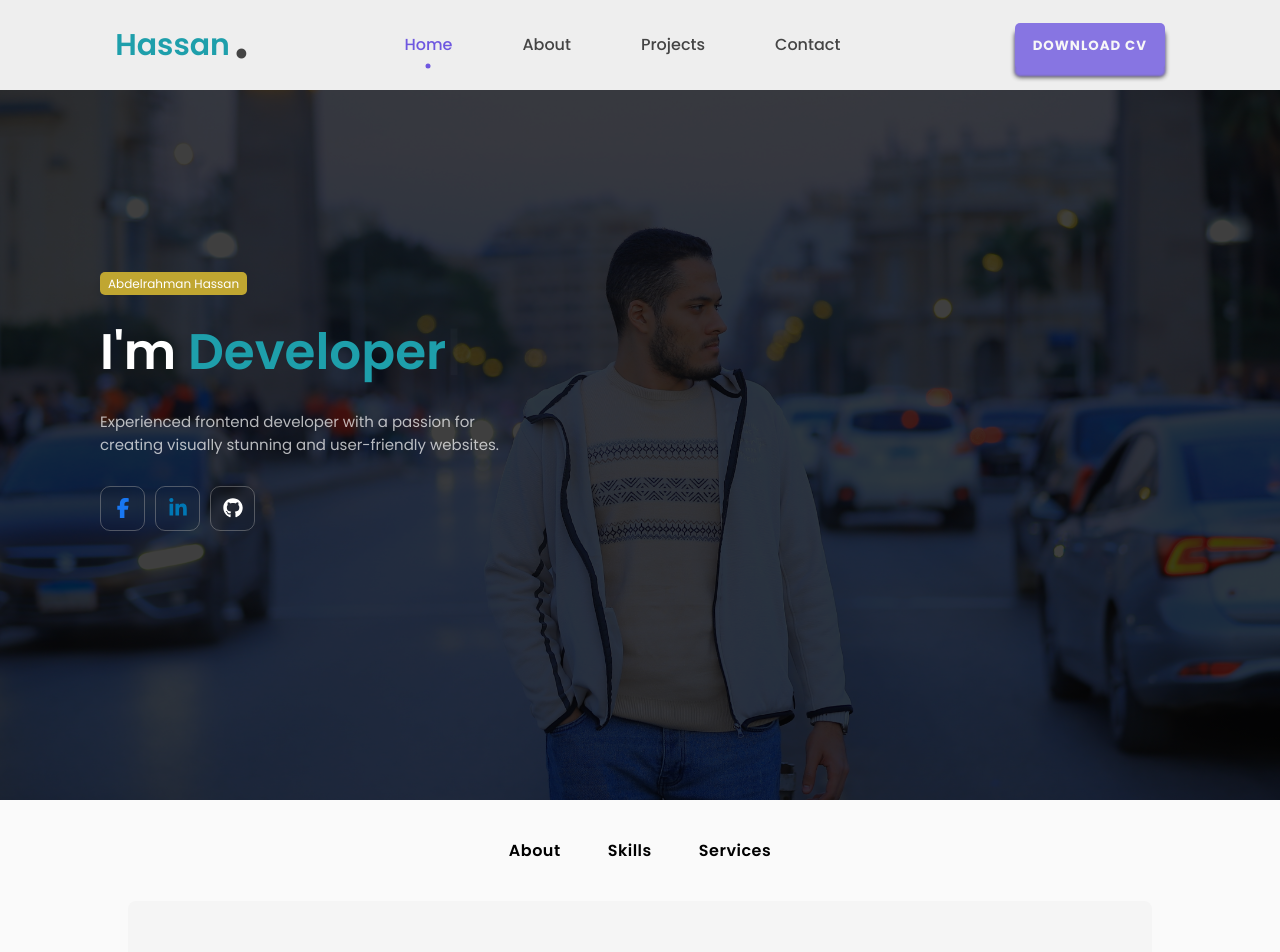
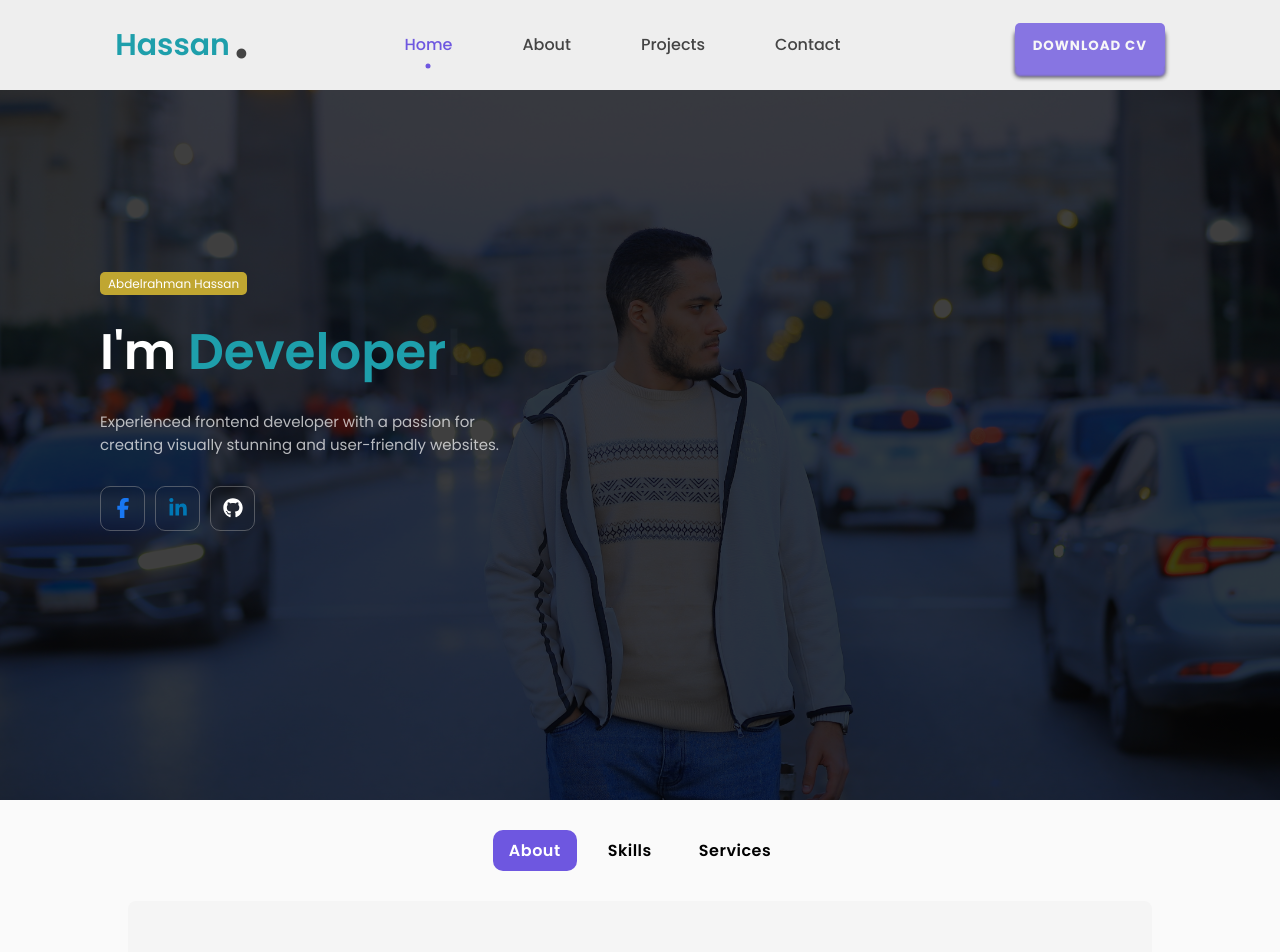
Before and after one commit to AbdelrahmanHassanAlii/Portfolio-React, a React (Create React App) app: page / in a window 1280 px wide. Shown: the top 952 px of the page. Built offline with nearby package versions, Linux system fonts and the light colour scheme.

Commit message:
refactor the set active link on about me section

```diff
--- a/src/assets/style/about-me-links.css
+++ b/src/assets/style/about-me-links.css
@@ -37,8 +37,7 @@
   }
 }
 
-.about-me-links a:hover,
-.about-me-links a:active{
+.about-me-links a:hover{
   color: #fff;
   background-color: var(--first-color);
   border-radius: 10px;
@@ -47,3 +46,13 @@
   -ms-border-radius: 10px;
   -o-border-radius: 10px;
 }
+
+.about-me-links a.active {
+  color: #fff;
+  background-color: var(--first-color);
+  border-radius: 10px;
+  -webkit-border-radius: 10px;
+  -moz-border-radius: 10px;
+  -ms-border-radius: 10px;
+  -o-border-radius: 10px;
+}
--- a/src/components/AboutMeLinks.js
+++ b/src/components/AboutMeLinks.js
@@ -1,15 +1,37 @@
-import React from "react";
+import React, { useState } from "react";
 import { Link } from "react-router-dom";
 import "../assets/style/about-me-links.css";
 
 export default function AboutMeLinks() {
+  const [activeLink, setActiveLink] = useState("/aboutme/about");
+
+  const handleClick = (to) => {
+    setActiveLink(to);
+  };
+
   return (
     <div className="about-me-links">
-      <Link to="/aboutme/about">About</Link>
-      <Link to="/aboutme/skills">Skills</Link>
-      <Link to="/aboutme/services">Services</Link>
-      {/* <Link to="/aboutme/education">Education</Link>
-      <Link to="/aboutme/award">Award</Link> */}
+      <Link
+        to="/aboutme/about"
+        className={activeLink === "/aboutme/about" ? "active" : ""}
+        onClick={() => handleClick("/aboutme/about")}
+      >
+        About
+      </Link>
+      <Link
+        to="/aboutme/skills"
+        className={activeLink === "/aboutme/skills" ? "active" : ""}
+        onClick={() => handleClick("/aboutme/skills")}
+      >
+        Skills
+      </Link>
+      <Link
+        to="/aboutme/services"
+        className={activeLink === "/aboutme/services" ? "active" : ""}
+        onClick={() => handleClick("/aboutme/services")}
+      >
+        Services
+      </Link>
     </div>
   );
 }
```
